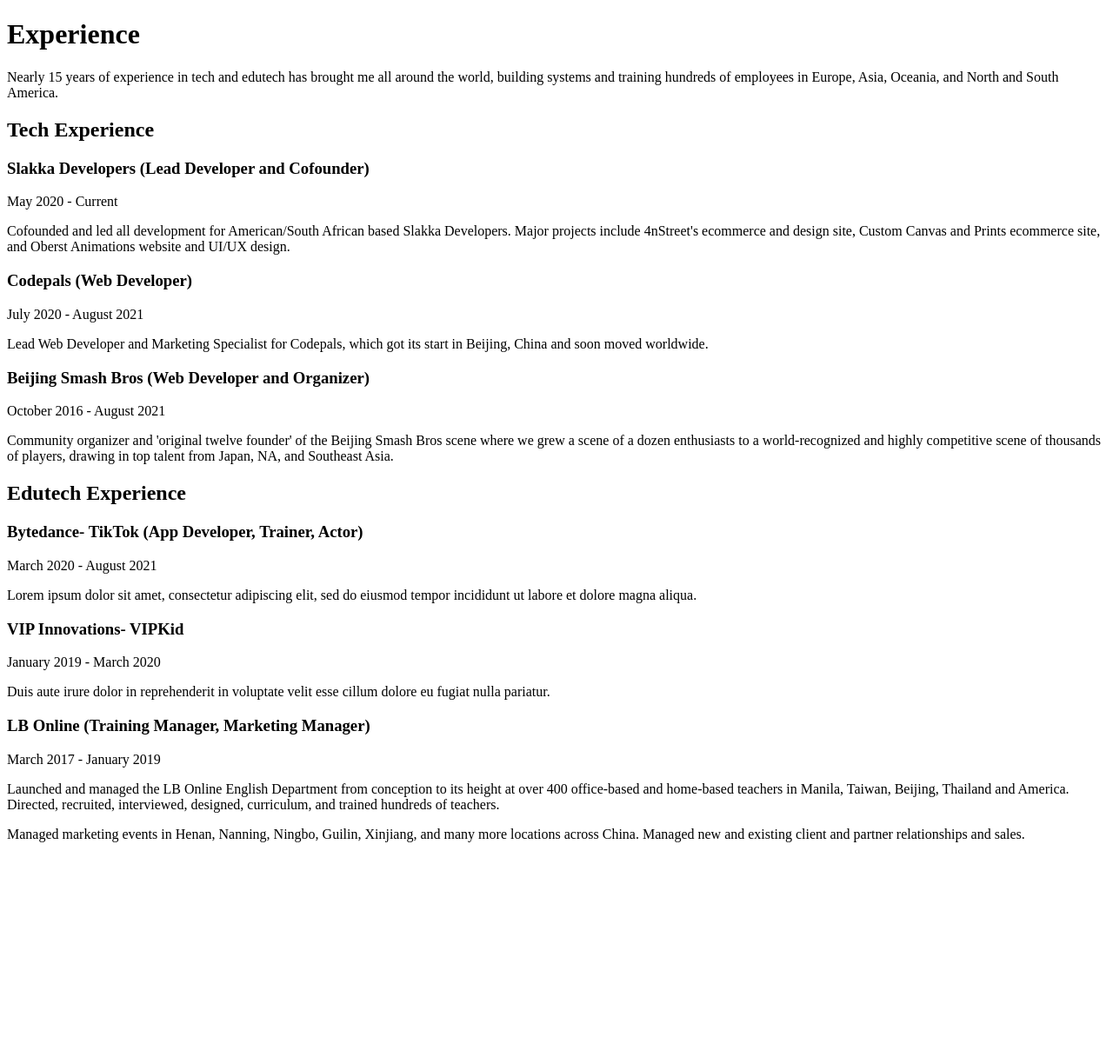
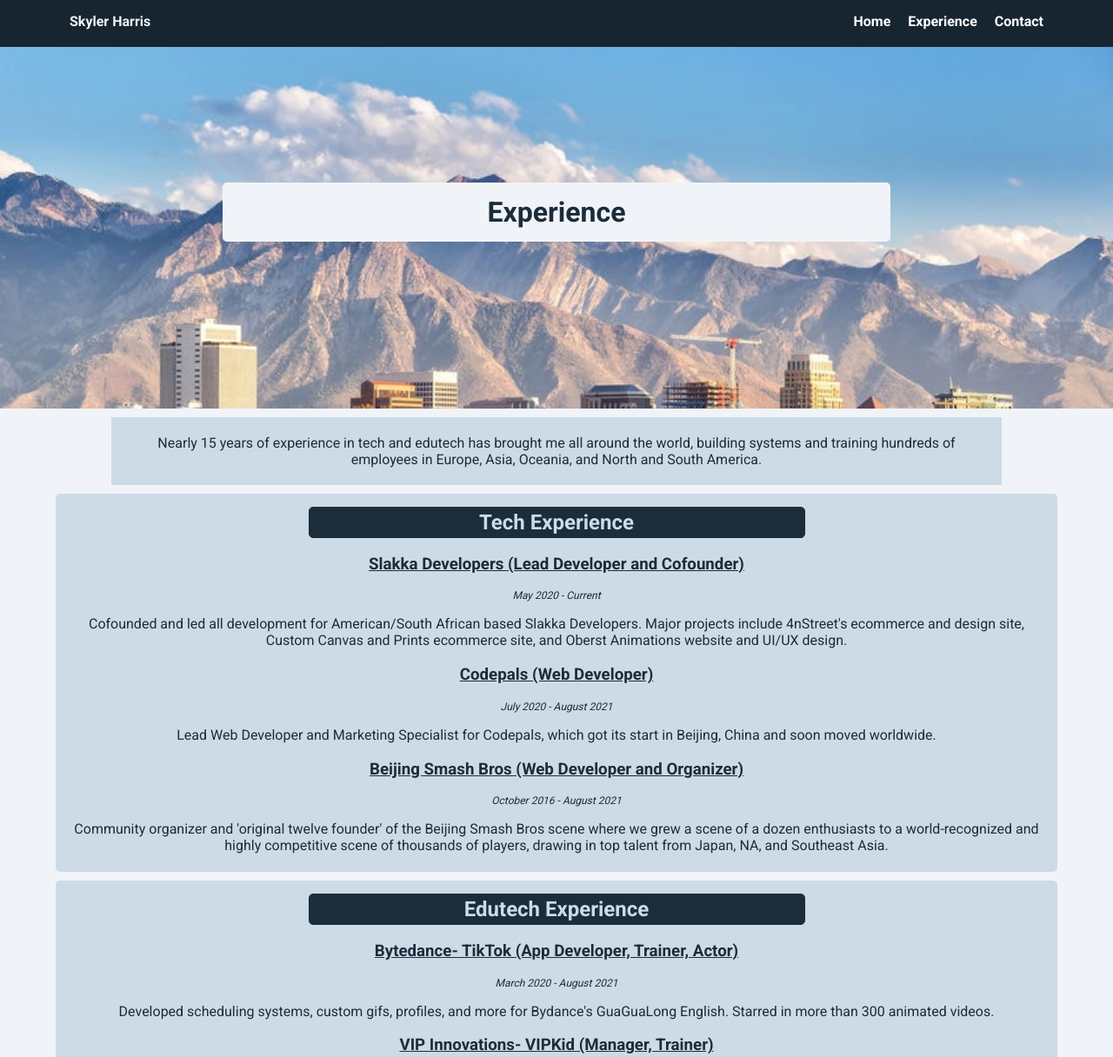
Before and after one commit to SkyCHarris/Techdegree-Profile, a plain HTML site: page experience.html in a window 1280 px wide. Shown: the top 1216 px of the page at 87% size. Before the commit the page ends 985 px from the top, so only its background shows below. Drawn offline with Linux system fonts and the light colour scheme; a web font is replaced by a local one.

Commit message:
Update transitions for a smoother 'experience' page. Linked companies to social media or website pages. Added CSS styling elements like borders, boxes, colors, and more.

```diff
--- a/experience.html
+++ b/experience.html
@@ -1,37 +1,58 @@
-<!DOCTYPE html>
+<!doctype html>
 <html lang="en">
-    <head>
-        <title>Experience</title>
-    </head>
+<head>
+  <meta charset="utf-8">
+  <title>Experience</title>
+  <meta name="viewport" content="width=device-width, initial-scale=1.0">
+  <link rel="stylesheet" href="styles.css">
+  <link href="https://fonts.googleapis.com/css?family=Muli%7CRoboto:400,300,500,700,900" rel="stylesheet"></head>
+  <body>
+
+    <div class="main-nav">
+        <ul class="nav">
+          <li class="name">Skyler Harris</li>
+          <li><a href="index.html">Home</a></li>
+          <li><a href="experience.html">Experience</a></li>
+          <li><a href="contact.html">Contact</a></li>
+        </ul>
+    </div>
+
+    <header>
+        <h1 class="tag name experience_tag">Experience</h1>
+      </header>
+
     <body>
-        <h1>Experience</h1>
-        <p>Nearly 15 years of experience in tech and edutech has brought me all around the world, building systems and training hundreds of employees in Europe, Asia, Oceania, and North and South America.</p>
-        <section>
-            <h2>Tech Experience</h2>
-            <h3>Slakka Developers (Lead Developer and Cofounder)</h3>
-            <p>May 2020 - Current</p>
+        <p class="experience_intro">Nearly 15 years of experience in tech and edutech has brought me all around the world, building systems and training hundreds of employees in Europe, Asia, Oceania, and North and South America.</p>
+        <section class="tech_experience">
+            <h2 class="title">Tech Experience</h2>
+            <h3><a href="https://twitter.com/SlakkaDevs" target="_blank">Slakka Developers (Lead Developer and Cofounder)</a></h3>
+            <p class="date">May 2020 - Current</p>
             <p>Cofounded and led all development for American/South African based Slakka Developers. Major projects include 4nStreet's ecommerce and design site, Custom Canvas and Prints ecommerce site, and Oberst Animations website and UI/UX design.</p>
-            <h3>Codepals (Web Developer)</h3>
-            <p>July 2020 - August 2021</p>
+            <h3><a href="#">Codepals (Web Developer)</a></h3>
+            <p class="date">July 2020 - August 2021</p>
             <p>Lead Web Developer and Marketing Specialist for Codepals, which got its start in Beijing, China and soon moved worldwide.</p>
-            <h3>Beijing Smash Bros (Web Developer and Organizer)</h3>
-            <p>October 2016 - August 2021</p>
+            <h3><a href="https://twitter.com/Beijing_smash" target="_blank">Beijing Smash Bros (Web Developer and Organizer)</a></h3>
+            <p class="date">October 2016 - August 2021</p>
             <p></p>
             <p>Community organizer and 'original twelve founder' of the Beijing Smash Bros scene where we grew a scene of a dozen enthusiasts to a world-recognized and highly competitive scene of thousands of players, drawing in top talent from Japan, NA, and Southeast Asia.</p>
-            </section>
+        </section>
 
-            <h2>Edutech Experience</h2>
-            <h3>Bytedance- TikTok (App Developer, Trainer, Actor)</h3>
-            <p>March 2020 - August 2021</p>
-            <p>Lorem ipsum dolor sit amet, consectetur adipiscing elit, sed do eiusmod tempor incididunt ut labore et dolore magna aliqua. </p>
-            <h3>VIP Innovations- VIPKid</h3>
-            <p>January 2019 - March 2020</p>
-            <p>Duis aute irure dolor in reprehenderit in voluptate velit esse cillum dolore eu fugiat nulla pariatur.</p>
-            <h3>LB Online (Training Manager, Marketing Manager)</h3>
-            <p>March 2017 - January 2019</p>
+        <section class="edutech_experience">
+            <h2 class="title">Edutech Experience</h2>
+            <h3><a href="https://www.bytedance.com/en/" target="_blank">Bytedance- TikTok (App Developer, Trainer, Actor)</a></h3>
+            <p class="date">March 2020 - August 2021</p>
+            <p>Developed scheduling systems, custom gifs, profiles, and more for Bydance's GuaGuaLong English. Starred in more than 300 animated videos.</p>
+            <h3><a href="https://www.vipkid.com/" target="_blank">VIP Innovations- VIPKid (Manager, Trainer)</a></h3>
+            <p class="date">January 2019 - March 2020</p>
+            <p>Managed VIPKid Innovations' international team. Created proprietary recruiting systems, quality assurance systems,  evaluation systems, and training systems, as well as oprational procedures and marketing tools.</p>
+            <h3><a href="#">LB Online (Training Manager, Marketing Manager)</a></h3>
+            <p class="date">March 2017 - January 2019</p>
             <p>Launched and managed the LB Online English Department from conception to its height at over 400 office-based and home-based teachers in Manila, Taiwan, Beijing, Thailand and America. Directed, recruited, interviewed, designed, curriculum, and trained hundreds of teachers.</p>
             <p>Managed marketing events in Henan, Nanning, Ningbo, Guilin, Xinjiang, and many more locations across China. Managed new and existing client and partner relationships and sales.</p>
-
+            <h3><a href="https://www.51talk.com/na/" target="_blank">51Talk (Teacher Trainer)</a></h3>
+            <p class="date">May 2016 - May 2017</p>
+            <p>Developed free trial classes which brought thousands of students to the 51Talk American Academy program. Organized and hosted marketing classes, including a class of 1700 students online, and taught from Shanghai Disney.</p>
+        </section>
 
     </body>
 
--- a/styles.css
+++ b/styles.css
@@ -8,24 +8,28 @@ body {
   padding: 0;
   text-align: center;
   font-family: 'Roboto', sans-serif;
-  color: #222;
-  background: #f7f5f0;
+  color: #1b2c3a;
+  background: #f0f4f8;
 }
 /* Link Styles */
-
+h3 a{
+  color: #1b2c3a;
+  text-decoration: underline;
+}
+}
 a {
   text-decoration: none;
-  color: #999;
+  color: #f0f4f8;
 }
 a:hover {
-  color: #6633ff;
+  color: #6993b8;
 }
 
 /* Section Styles */
 
 .main-nav {
   width: 100%;
-  background: black;
+  background: #172531;
   min-height: 30px;
   padding: 10px;
   position: fixed;
@@ -43,21 +47,23 @@ a:hover {
 .nav .name {
     display: block;
     margin-right: auto;
-    color: white;
+    color: #f0f4f8;
 }
 .nav li {
   padding: 5px 10px 10px 10px;
 }
 .nav a {
   transition: all .5s;
+  text-decoration: none;
+  color: white;
 }
 .nav a:hover {
-  color: white
+  color: #6993b8;
 }
 
 header {
   text-align: center;
-  background: url('images/portland.jpg') no-repeat top center ;
+  background: url('images/slc-train-view.jpg') no-repeat top center ;
   background-size: cover;
   overflow: hidden;
   padding-top: 60px;
@@ -67,26 +73,32 @@ header {
 }
 header .profile-image {
   margin-top: 50px;
-  width: 150px;
-  height: 150px;
-  border-radius: 50%;
-  border: 3px solid white;
+  width: 175px;
+  height: 225px;
+  border-radius: 10px;
+  border: 3px solid #1b2c3a;
   transition: all .5s;
 }
 header .profile-image:hover {
-  transform: scale(1.2) rotate(5deg);
+  transform: scale(1.3) rotate(5deg);
 }
 .tag {
-  background-color: #efefef;
-  color: black;
+  background-color: #f0f4f8;
+  color: #1b2c3a;
   padding: 10px;
   border-radius: 5px;
   display: table;
   margin: 10px auto;
 }
+.tag:hover{
+  transform: scale(1.2) rotate(-10deg);
+}
+.location:hover{
+  transform: scale(1.2) rotate(10deg);
+}
 .location {
-  background-color: #222;
-  color: yellow;
+  background-color: #253a4e;
+  color: #f0f4f8;
 }
 .card {
   margin: 30px;
@@ -167,6 +179,63 @@ a.social:hover {
   clear: both;
 }
 
+/* Experience Page CSS */
+.experience_tag{
+  width: 60%;
+  margin: 150px auto;
+  transition: all .5s;
+  transform: none;
+}
+section.tech_experience{
+  width: 90%;
+  margin: 5px auto 10px auto;
+  padding: 5px;
+  border-radius: 5px;
+  background-color: #cddbe7;
+  color: #1b2c3a;
+  transition: all 2s;
+}
+section.edutech_experience{
+  width: 90%;
+  margin: 10px auto 10px auto;
+  padding: 5px;
+  border-radius: 5px;
+  background-color: #cddbe7;
+  color: #1b2c3a;
+  transition: all 2s;
+}
+p.experience_intro{
+  width: 80%;
+  background-color: #cddbe7;
+  margin: 10px auto 10px auto;
+  padding: 20px;
+  transition: all 2s;
+}
+h2.title{
+  width: 50%;
+  margin: 10px auto 10px auto;
+  padding: 3px;
+  border: 1px solid #1b2c3a;
+  border-radius: 5px;
+  background-color: #1b2c3a;
+  color: #cddbe7;
+  transition: all 2s;
+}
+h3:hover{
+  transform: scale(1.1);
+  color: #2e4a62;
+}
+p.date{
+  font-size: 12px;
+  font-style: italic;
+}
+.edutech_experience p{
+  padding: 0px 10px;
+}
+.tech_experience p{
+  padding: 0px 10px;
+}
+
 /* Styles for larger screens */
 @media screen and (min-width: 720px) {
 
```
Also changed, not shown: index.html (+8 -6 lines), images/slc-train-view.jpg (added), images/zara_and_me.jpeg (added).
